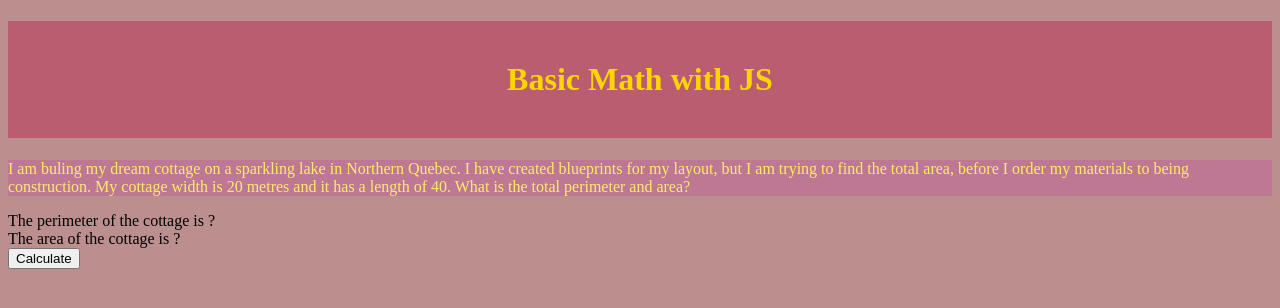
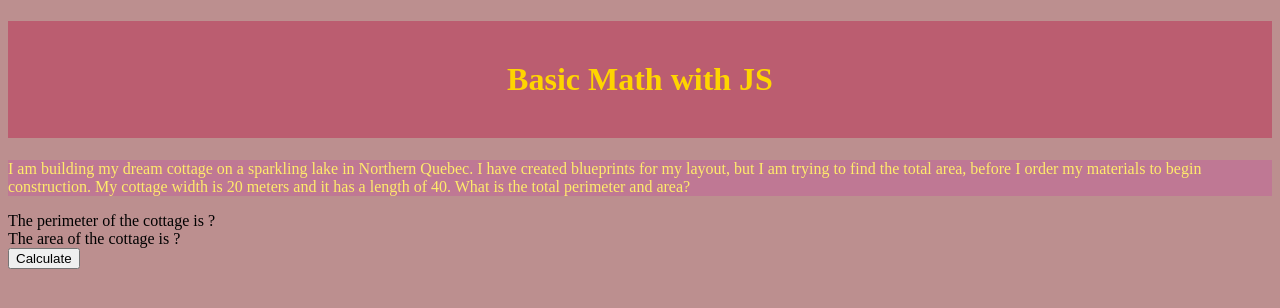
Before and after one commit to ICS20-Programming-LilyC/Unit2-02-HTML-AreaPerRectangle, a plain HTML site: page index.html in a window 1280 px wide. Drawn offline with Linux system fonts and the light colour scheme.

Commit message:
Final commit

```diff
--- a/index.html
+++ b/index.html
@@ -23,7 +23,7 @@
 
     <!--Webpage written content-->
     <h1>Basic Math with JS</h1>
-    <p>I am buling my dream cottage on a sparkling lake in Northern Quebec. I have created blueprints for my layout, but I am trying to find the total area, before I order my materials to being construction. My cottage width is 20 metres and it has a length of 40. What is the total perimeter and area?</p>
+    <p>I am building my dream cottage on a sparkling lake in Northern Quebec. I have created blueprints for my layout, but I am trying to find the total area, before I order my materials to begin construction. My cottage width is 20 meters and it has a length of 40. What is the total perimeter and area?</p>
 
     <!--Javascript fonction-->
     <div id="perimeter-math">The perimeter of the cottage is ?</div>
```
